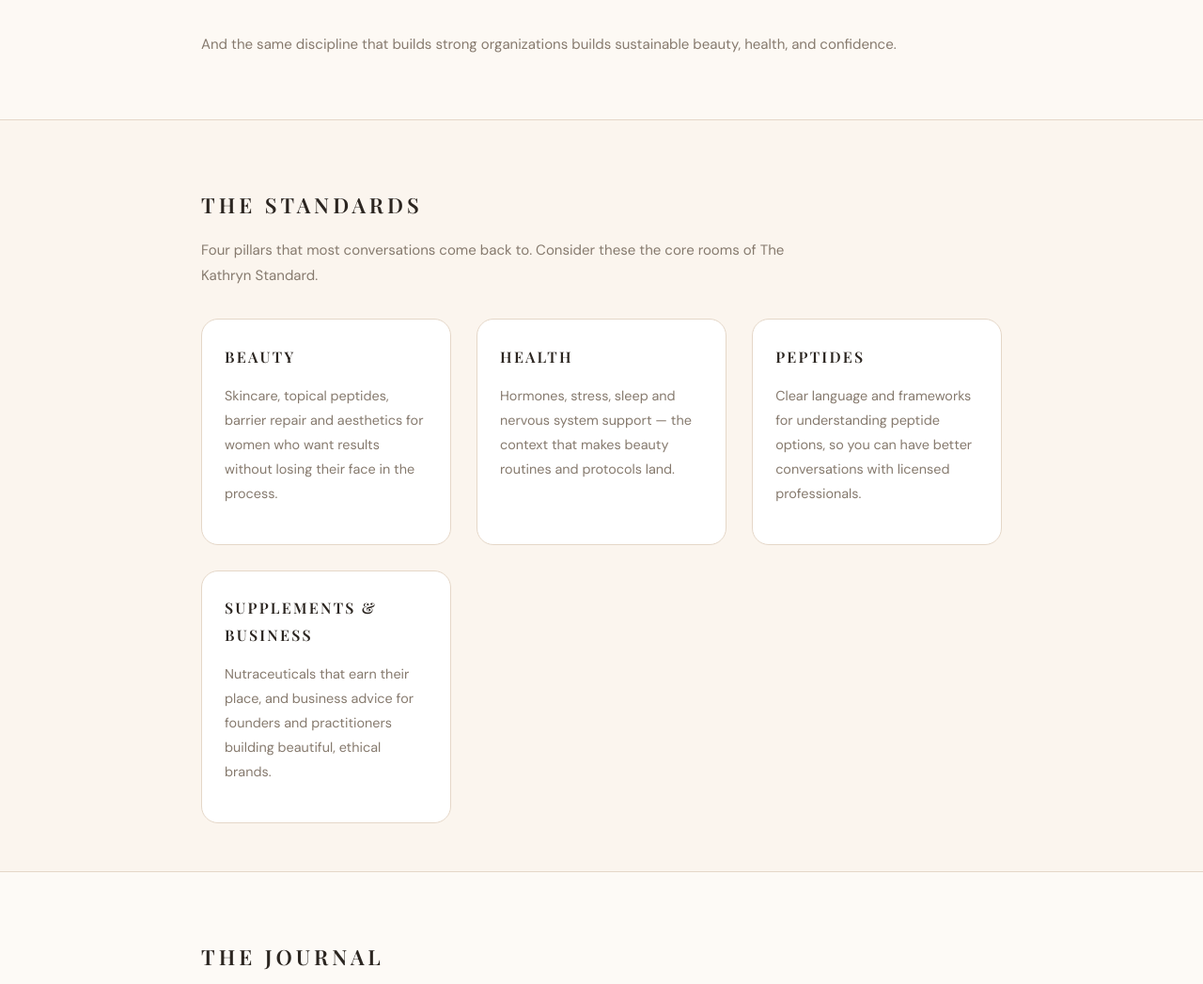
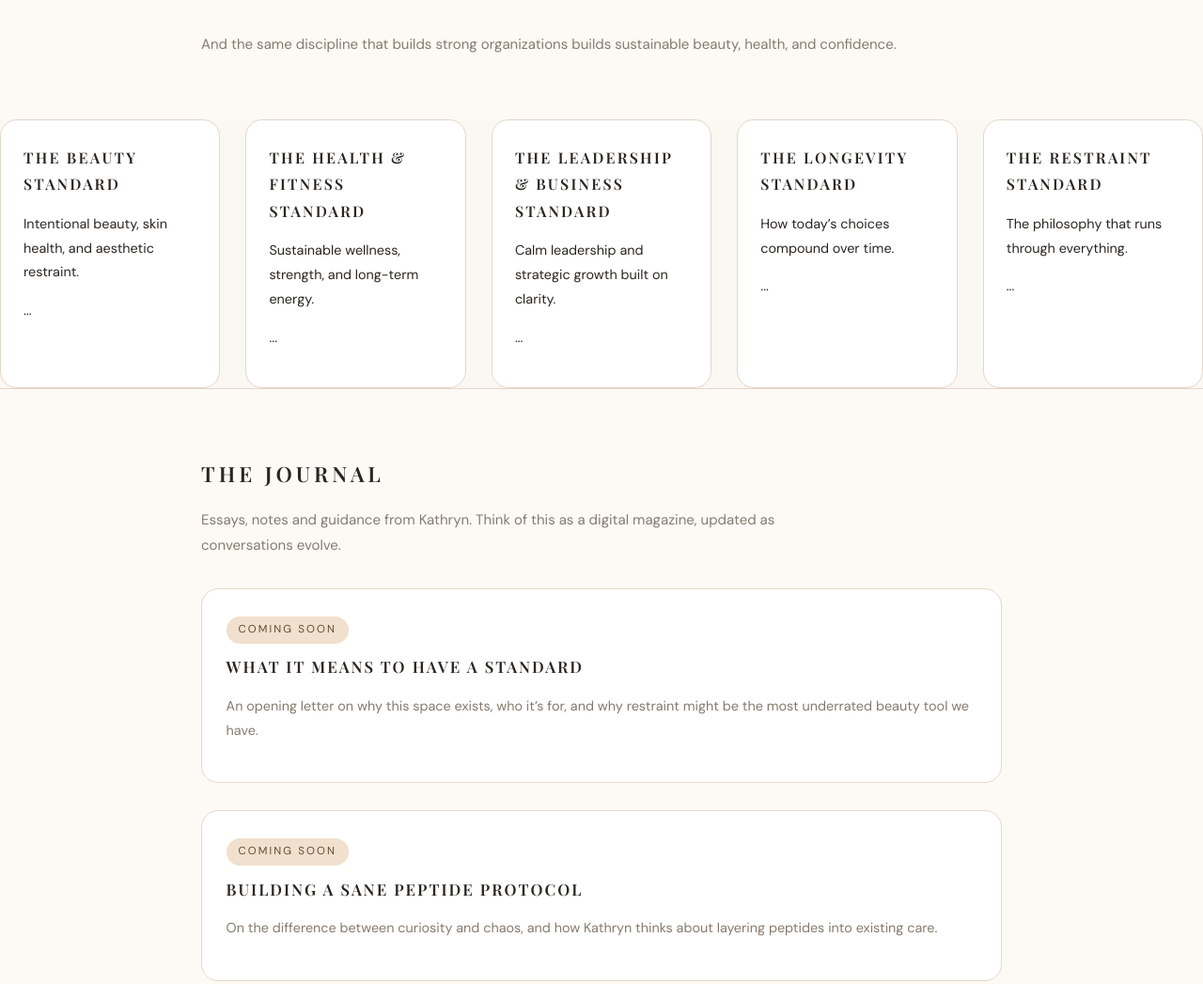
Before and after one commit to procuredan/the-kathryn-standard, a plain HTML site: page index.html in a window 1280 px wide. Shown: the part 3540-4587 px from the top of the page at 94% size. Drawn offline with nearby package versions, Linux system fonts and the light colour scheme.

Commit message:
Update standards section with new pillars
Replaced the old standards section with new pillars reflecting updated themes.

```diff
--- a/index.html
+++ b/index.html
@@ -276,43 +276,36 @@
 </section>
 
     <!-- THE STANDARDS (PILLARS) -->
-    <section class="section section-standards" id="standards">
-      <div class="container">
-        <div class="section-header">
-          <h2>The Standards</h2>
-          <p>
-            Four pillars that most conversations come back to. Consider these the core rooms of The Kathryn Standard.
-          </p>
-        </div>
     <div class="pillars-grid">
   <article class="pillar">
-            <h3>Beauty</h3>
-            <p>
-              Skincare, topical peptides, barrier repair and aesthetics for women who want results
-              without losing their face in the process.
-            </p>
+    <h3>The Beauty Standard</h3>
+    <p>Intentional beauty, skin health, and aesthetic restraint.</p>
+    <p>...</p>
   </article>
+
   <article class="pillar">
-            <h3>Health</h3>
-            <p>
-              Hormones, stress, sleep and nervous system support — the context that makes beauty routines and protocols land.
-            </p>
+    <h3>The Health &amp; Fitness Standard</h3>
+    <p>Sustainable wellness, strength, and long-term energy.</p>
+    <p>...</p>
   </article>
+
   <article class="pillar">
-            <h3>Peptides</h3>
-            <p>
-              Clear language and frameworks for understanding peptide options, so you can have better
-              conversations with licensed professionals.
-            </p>
+    <h3>The Leadership &amp; Business Standard</h3>
+    <p>Calm leadership and strategic growth built on clarity.</p>
+    <p>...</p>
   </article>
+
   <article class="pillar">
-            <h3>Supplements & Business</h3>
-            <p>
-              Nutraceuticals that earn their place, and business advice for founders and practitioners
-              building beautiful, ethical brands.
-            </p>
+    <h3>The Longevity Standard</h3>
+    <p>How today’s choices compound over time.</p>
+    <p>...</p>
   </article>
-        </div>
+
+  <article class="pillar">
+    <h3>The Restraint Standard</h3>
+    <p>The philosophy that runs through everything.</p>
+    <p>...</p>
+  </article>
 </div>
     </section>
 
```
Lines whose indentation alone changed are shown as unchanged.
